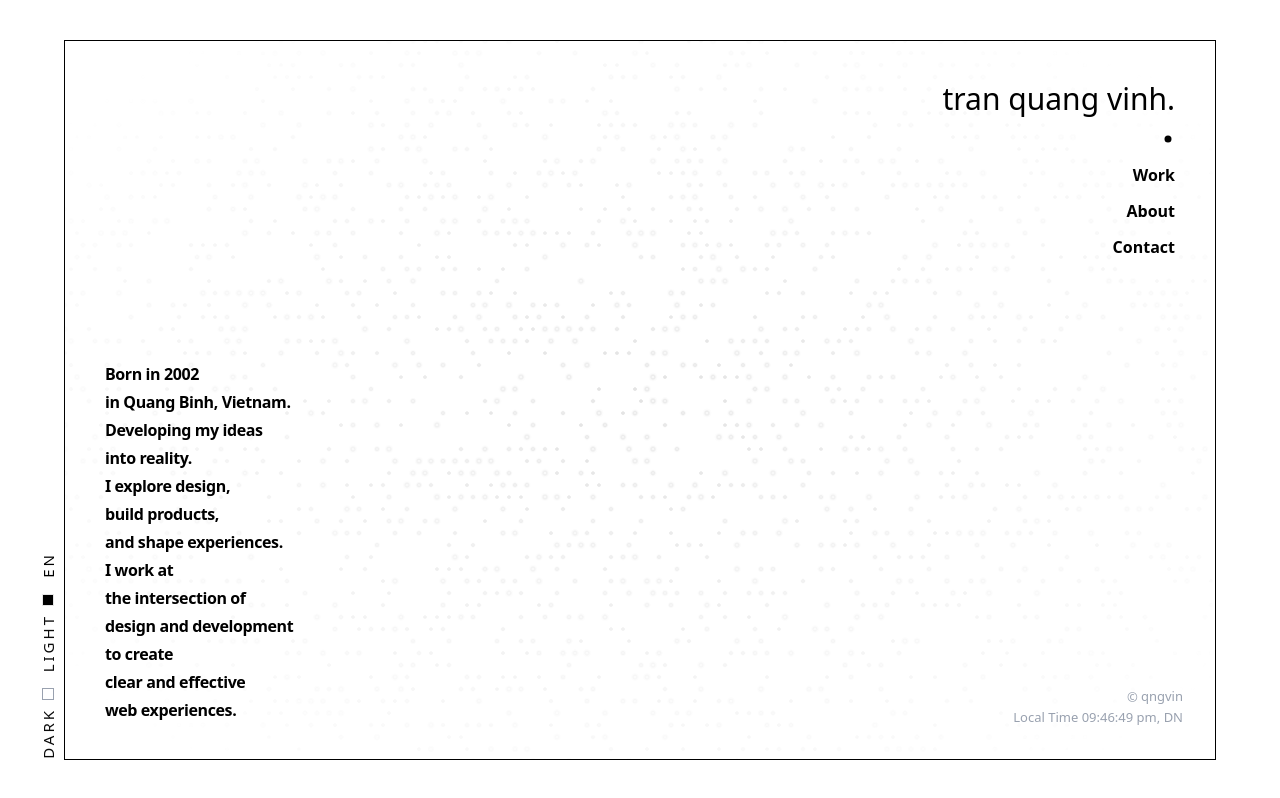
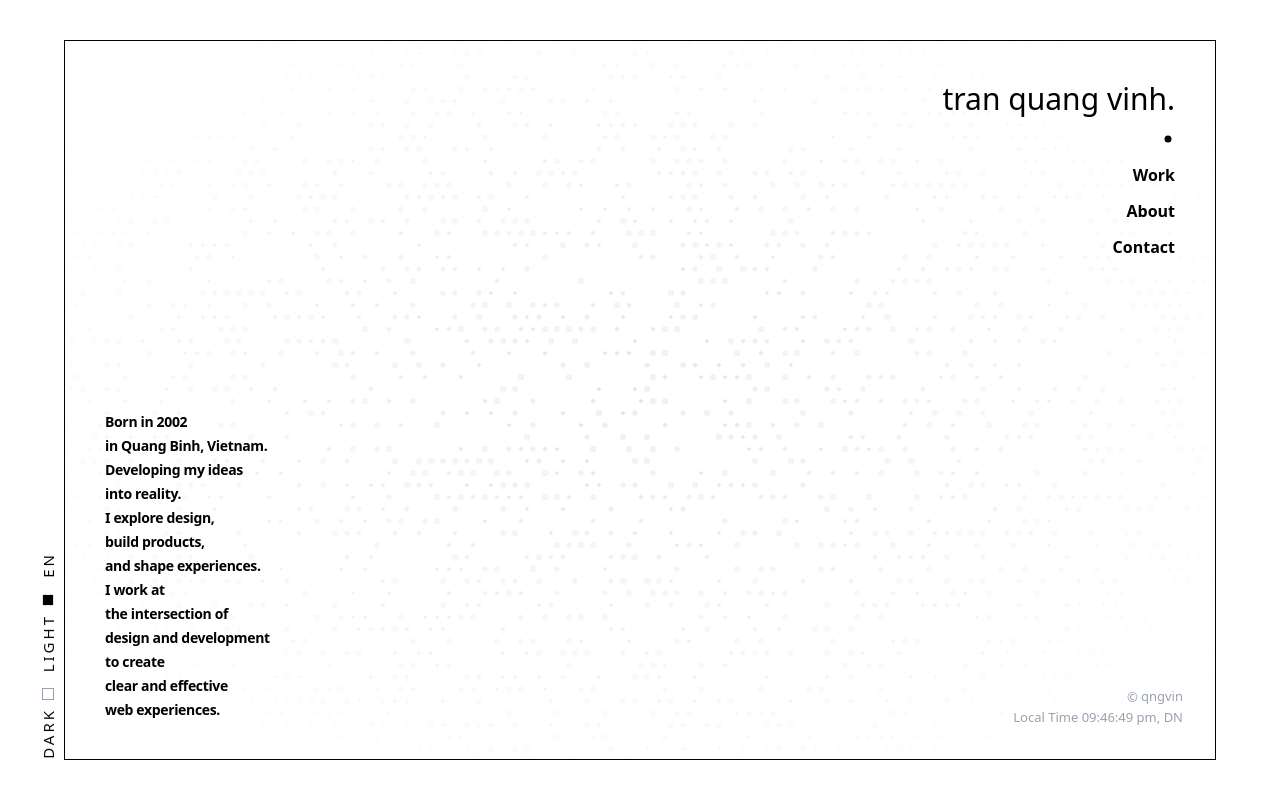
Before and after one commit to qngvin/qngvin, a Next.js app: page / in a window 1280 px wide. Built offline with nearby package versions, Linux system fonts and the light colour scheme; no server answers.

Commit message:
feat: update css

```diff
--- a/features/contact/screens/contact.contants.ts
+++ b/features/contact/screens/contact.contants.ts
@@ -1,7 +1,7 @@
 export enum ContactType {
   Email = 'quangvinh11602@gmail.com',
   Phone = '+84888385759',
-  LinkedIn = 'https://www.linkedin.com/in/quangvinh11602',
-  GitHub = 'https://github.com/quangvinh11602',
-  Instagram = 'https://www.instagram.com/qng.vin',
+  LinkedIn = 'https://www.linkedin.com/in/quang-vinh-313550245/',
+  GitHub = 'https://github.com/qngvin',
+  Instagram = 'https://www.instagram.com/qng.vin/',
 }
--- a/features/home/screens/HomeScreen.tsx
+++ b/features/home/screens/HomeScreen.tsx
@@ -14,7 +14,7 @@ export const HomeScreen = () => {
 
   return (
     <PageTransition className="h-full flex items-end">
-      <p className="font-semibold tracking-tight text-md leading-4.5 text-black dark:text-white space-y-[10px]">
+      <p className="font-semibold tracking-tight text-sm leading-4.5 text-black dark:text-white space-y-1.5">
         <span className="block">{t('hero.bornIn')}</span>
         <span className="block">{t('hero.location')}</span>
         <span className="block">{t('hero.line1')}</span>
```
Also changed, not shown: 1 other file (tests, documents, lock files or other folders).
